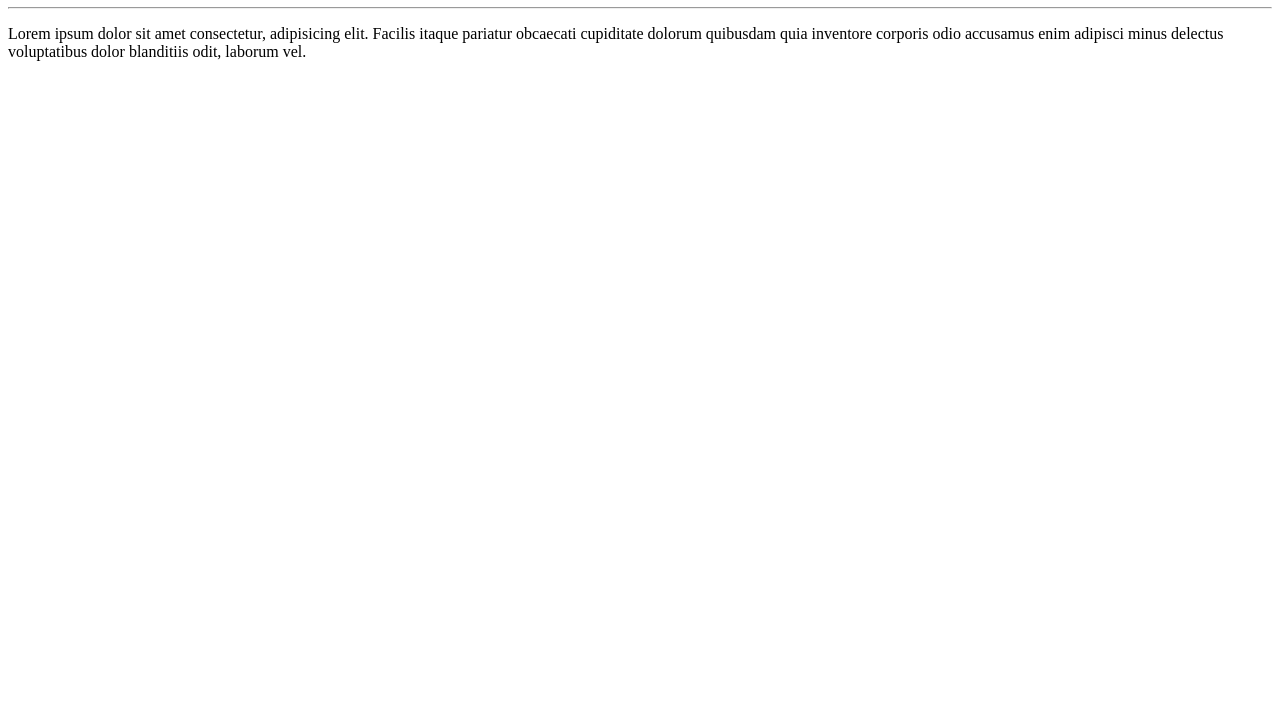
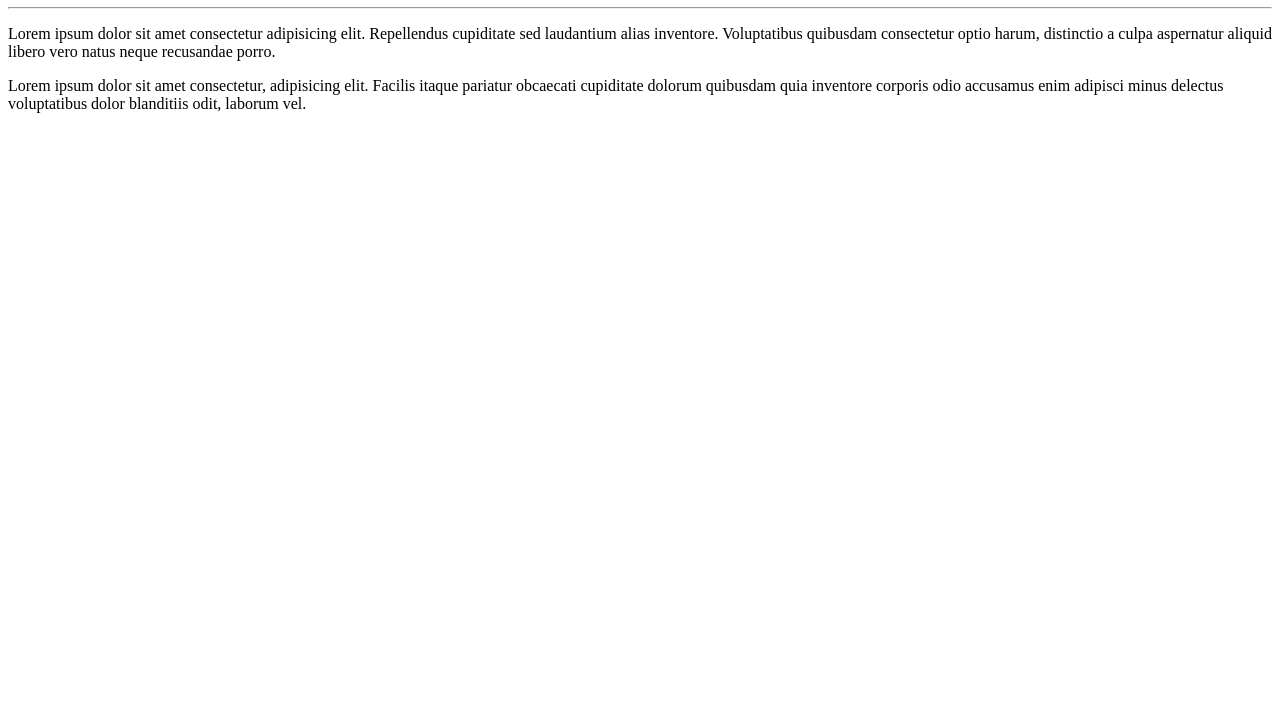
Before and after one commit to gjaosdij/olamundo, a plain HTML site: page site-exemplo/index.html in a window 1280 px wide. Shown: the part 73-800 px from the top of the page. Drawn offline with Linux system fonts and the light colour scheme.

Commit message:
Adicionei um parágrafo

```diff
--- a/site-exemplo/index.html
+++ b/site-exemplo/index.html
@@ -9,6 +9,7 @@
 <body>
     <h1>Olá, Mundo!</h1>
     <hr>
+    <p>Lorem ipsum dolor sit amet consectetur adipisicing elit. Repellendus cupiditate sed laudantium alias inventore. Voluptatibus quibusdam consectetur optio harum, distinctio a culpa aspernatur aliquid libero vero natus neque recusandae porro.</p>
     <p>Lorem ipsum dolor sit amet consectetur, adipisicing elit. Facilis itaque pariatur obcaecati cupiditate dolorum quibusdam quia inventore corporis odio accusamus enim adipisci minus delectus voluptatibus dolor blanditiis odit, laborum vel.</p>
 </body>
 </html>
```
